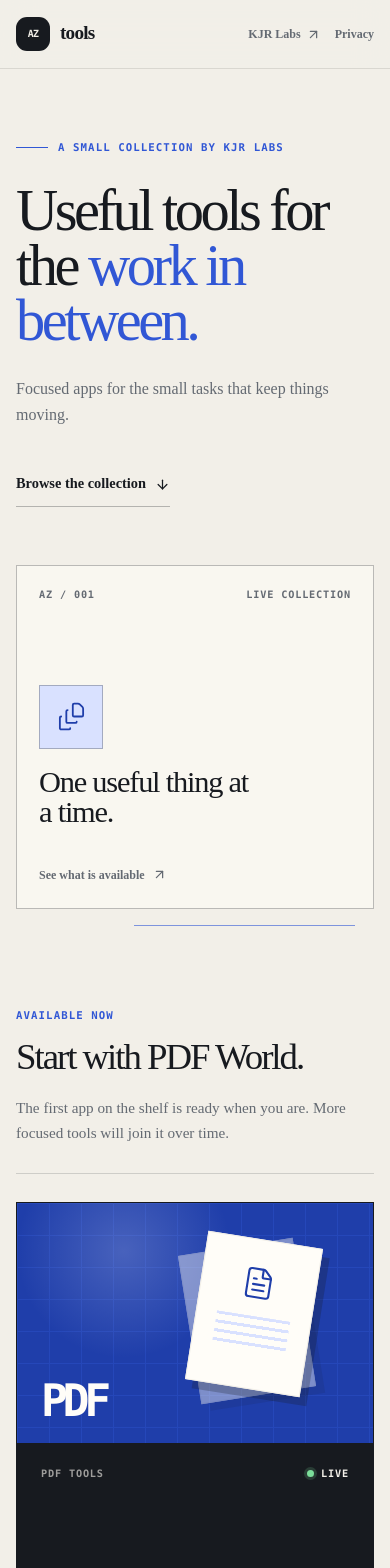
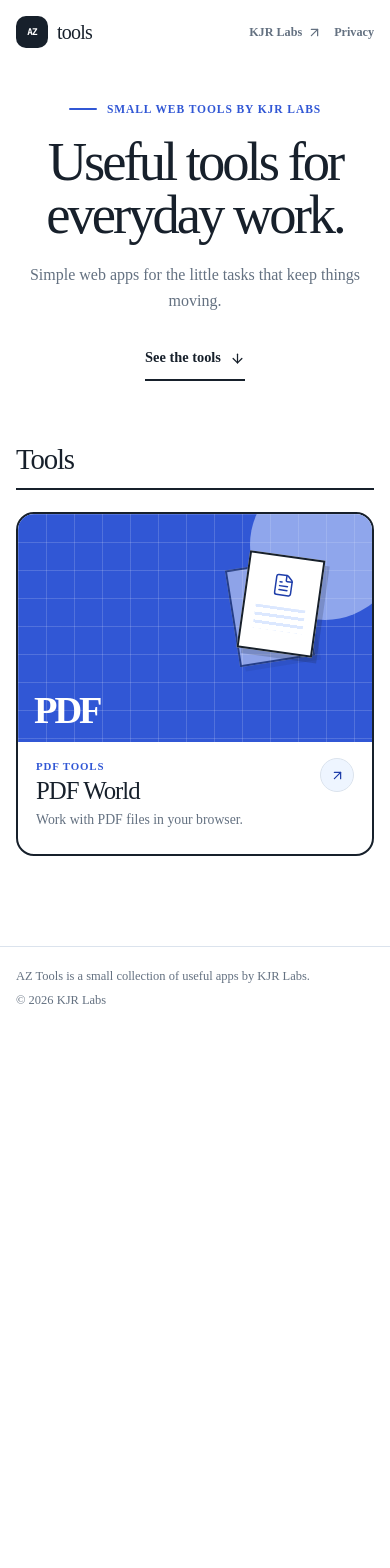
Before and after one commit to KshitijKoranne/aztools-next, a Next.js app: page / in a window 390 px wide. Shown: the top 1568 px of the page. After the commit the page ends 1034 px from the top, so only its background shows below. Built offline with nearby package versions, Linux system fonts and the light colour scheme.

Commit message:
Refine AZ Tools directory layout

```diff
--- a/src/app/globals.css
+++ b/src/app/globals.css
@@ -1,24 +1,29 @@
 :root {
-  --paper: #f2efe8;
-  --paper-deep: #e8e3d8;
-  --ink: #171a1f;
-  --muted: #646a72;
-  --line: rgba(23, 26, 31, 0.16);
-  --line-strong: rgba(23, 26, 31, 0.28);
+  --paper: #ffffff;
+  --surface: #f7faff;
+  --ink: #17202b;
+  --muted: #647181;
+  --line: #dbe3ed;
   --accent: #3157d5;
   --accent-deep: #1f3eaa;
-  --accent-soft: #d9e1ff;
-  --live: #7cdf9b;
-  --white: #fffdf8;
-  --display: var(--font-display), Georgia, serif;
-  --sans: var(--font-geist-sans), Arial, sans-serif;
+  --accent-soft: #dce8ff;
+  --accent-pale: #eef5ff;
+  --white: #ffffff;
+  --display: var(--font-display), Arial, sans-serif;
+  --sans: var(--font-sans), Arial, sans-serif;
   --mono: ui-monospace, SFMono-Regular, Menlo, Monaco, Consolas, monospace;
 }
 
-/* Hallmark · pre-emit critique: P5 H5 E4 S5 R5 V5 · theme: Cobalt Workbench */
+/* Hallmark · pre-emit critique: P5 H5 E5 S5 R5 V4 · theme: Simple Grid */
 
 * {
   box-sizing: border-box;
+}
+
+html,
+body {
+  min-width: 320px;
+  overflow-x: clip;
 }
 
 html {
@@ -27,9 +32,7 @@
 }
 
 body {
-  min-width: 320px;
   margin: 0;
-  overflow-x: clip;
   background: var(--paper);
   color: var(--ink);
   font-family: var(--sans);
@@ -57,7 +60,6 @@
 
 .site-page {
   min-height: 100svh;
-  overflow: clip;
 }
 
 .site-skip-link {
@@ -70,7 +72,7 @@
   background: var(--ink);
   color: var(--white);
   font-size: 0.8rem;
-  font-weight: 650;
+  font-weight: 700;
   transform: translateY(-160%);
   transition: transform 180ms ease;
 }
@@ -81,26 +83,21 @@
   outline-offset: 3px;
 }
 
-.site-header {
-  position: sticky;
-  z-index: 20;
-  top: 0;
-  background: color-mix(in srgb, var(--paper) 86%, transparent);
-  border-bottom: 1px solid color-mix(in srgb, var(--line) 70%, transparent);
-  backdrop-filter: blur(16px);
-}
-
 .site-header__inner,
 .landing-hero,
 .apps-section,
 .site-footer__inner {
-  width: min(1200px, calc(100% - 48px));
+  width: min(1040px, calc(100% - 48px));
   margin-inline: auto;
+}
+
+.site-header {
+  background: var(--paper);
 }
 
 .site-header__inner {
   display: flex;
-  min-height: 76px;
+  min-height: 68px;
   align-items: center;
   justify-content: space-between;
   gap: 24px;
@@ -109,23 +106,24 @@
 .site-wordmark {
   display: inline-flex;
   align-items: center;
-  gap: 10px;
+  gap: 9px;
   min-height: 44px;
-  font-size: 1.2rem;
-  font-weight: 650;
+  font-family: var(--display);
+  font-size: 1.25rem;
+  font-weight: 500;
   letter-spacing: -0.04em;
 }
 
 .site-wordmark__mark {
   display: grid;
-  width: 34px;
-  height: 34px;
+  width: 32px;
+  height: 32px;
   place-items: center;
-  border-radius: 11px;
+  border-radius: 10px;
   background: var(--ink);
   color: var(--paper);
   font-family: var(--mono);
-  font-size: 0.62rem;
+  font-size: 0.58rem;
   font-weight: 700;
   letter-spacing: -0.08em;
 }
@@ -137,10 +135,10 @@
 .site-nav {
   display: flex;
   align-items: center;
-  gap: 24px;
+  gap: 20px;
   color: var(--muted);
-  font-size: 0.82rem;
-  font-weight: 600;
+  font-size: 0.84rem;
+  font-weight: 700;
 }
 
 .site-nav a {
@@ -148,20 +146,18 @@
   min-height: 44px;
   align-items: center;
   gap: 5px;
+  white-space: nowrap;
   transition: color 180ms ease;
 }
 
 .site-nav a:hover,
-.site-nav a:focus-visible,
-.collection-note__link:hover,
-.collection-note__link:focus-visible {
+.site-nav a:focus-visible {
   color: var(--accent);
 }
 
 .site-nav svg,
 .text-link svg,
-.collection-note__link svg,
-.app-tile__cta svg {
+.app-tile__arrow svg {
   width: 15px;
   height: 15px;
   flex: 0 0 auto;
@@ -171,68 +167,62 @@
 .site-nav a:focus-visible,
 .text-link:focus-visible,
 .app-tile:focus-visible,
-.site-wordmark:focus-visible,
-.collection-note__link:focus-visible {
+.site-wordmark:focus-visible {
   outline: 3px solid var(--accent);
   outline-offset: 4px;
 }
 
 .landing-hero {
-  display: grid;
-  grid-template-columns: minmax(0, 1.25fr) minmax(280px, 0.75fr);
-  align-items: end;
-  gap: clamp(48px, 8vw, 132px);
-  min-height: 590px;
-  padding-top: clamp(84px, 12vw, 148px);
-  padding-bottom: clamp(96px, 13vw, 164px);
+  padding-top: clamp(44px, 7vw, 88px);
+  padding-bottom: clamp(56px, 8vw, 96px);
+  text-align: center;
 }
 
 .landing-hero__copy {
   max-width: 760px;
-  animation: rise-in 700ms cubic-bezier(0.2, 0.75, 0.25, 1) both;
+  margin-inline: auto;
+  animation: rise-in 600ms ease-out both;
 }
 
 .eyebrow {
   display: flex;
   align-items: center;
+  justify-content: center;
   gap: 10px;
   margin: 0;
   color: var(--accent);
-  font-family: var(--mono);
-  font-size: 0.67rem;
-  font-weight: 700;
-  letter-spacing: 0.1em;
+  font-size: 0.72rem;
+  font-weight: 800;
+  letter-spacing: 0.08em;
   line-height: 1.3;
   text-transform: uppercase;
 }
 
 .eyebrow__rule {
-  width: 32px;
-  height: 1px;
+  width: 28px;
+  height: 2px;
+  border-radius: 2px;
   background: currentColor;
 }
 
 .landing-hero h1 {
-  max-width: 780px;
-  margin: 28px 0 0;
+  max-width: 760px;
+  margin: 18px auto 0;
   font-family: var(--display);
-  font-size: clamp(3.3rem, 7.3vw, 6.55rem);
-  font-weight: 400;
-  letter-spacing: -0.06em;
-  line-height: 0.94;
+  font-size: clamp(3.1rem, 7.2vw, 5.9rem);
+  font-style: normal;
+  font-weight: 500;
+  letter-spacing: -0.055em;
+  line-height: 0.98;
   overflow-wrap: anywhere;
 }
 
-.landing-hero h1 span {
-  color: var(--accent);
-}
-
 .landing-hero__lede {
-  max-width: 38rem;
-  margin: 28px 0 0;
+  max-width: 34rem;
+  margin: 20px auto 0;
   color: var(--muted);
-  font-size: clamp(1rem, 1.6vw, 1.18rem);
-  line-height: 1.65;
+  font-size: clamp(1rem, 1.6vw, 1.12rem);
+  line-height: 1.6;
 }
 
 .text-link {
@@ -240,11 +230,10 @@
   min-height: 44px;
   align-items: center;
   gap: 9px;
-  margin-top: 34px;
-  border-bottom: 1px solid var(--line-strong);
-  color: var(--ink);
+  margin-top: 24px;
+  border-bottom: 2px solid var(--ink);
   font-size: 0.9rem;
-  font-weight: 700;
+  font-weight: 800;
   transition: border-color 180ms ease, color 180ms ease;
 }
 
@@ -259,295 +248,184 @@
   transform: translateY(3px);
 }
 
-.collection-note {
-  position: relative;
-  max-width: 360px;
-  justify-self: end;
-  padding: 22px;
-  border: 1px solid var(--line-strong);
-  background: color-mix(in srgb, var(--white) 54%, transparent);
-  animation: rise-in 700ms 120ms cubic-bezier(0.2, 0.75, 0.25, 1) both;
+.apps-section {
+  padding-bottom: clamp(90px, 12vw, 150px);
 }
 
-.collection-note::after {
-  position: absolute;
-  right: 18px;
-  bottom: -18px;
-  width: 62%;
-  height: 1px;
-  background: var(--accent);
-  content: "";
-  opacity: 0.6;
+.section-heading {
+  padding-bottom: 14px;
+  border-bottom: 2px solid var(--ink);
 }
 
-.collection-note__topline,
-.app-tile__meta {
-  display: flex;
-  align-items: center;
-  justify-content: space-between;
-  gap: 16px;
-  font-family: var(--mono);
-  font-size: 0.64rem;
-  font-weight: 700;
-  letter-spacing: 0.08em;
-  line-height: 1.3;
-  text-transform: uppercase;
-}
-
-.collection-note__topline {
-  color: var(--muted);
-}
-
-.collection-note__icon {
-  display: grid;
-  width: 64px;
-  height: 64px;
-  margin-top: 84px;
-  place-items: center;
-  border: 1px solid var(--line-strong);
-  background: var(--accent-soft);
-  color: var(--accent-deep);
-}
-
-.collection-note__icon svg {
-  width: 31px;
-  height: 31px;
-}
-
-.collection-note p {
-  max-width: 210px;
-  margin: 18px 0 34px;
+.section-heading h2 {
+  margin: 0;
   font-family: var(--display);
-  font-size: 1.9rem;
+  font-size: 1.8rem;
+  font-style: normal;
+  font-weight: 500;
   letter-spacing: -0.04em;
   line-height: 1;
 }
 
-.collection-note__link {
-  display: inline-flex;
-  align-items: center;
-  gap: 7px;
-  color: var(--muted);
-  font-size: 0.75rem;
-  font-weight: 650;
-}
-
-.apps-section {
-  padding-bottom: clamp(100px, 14vw, 180px);
-}
-
-.section-heading {
-  display: grid;
-  grid-template-columns: minmax(0, 1fr) minmax(260px, 0.7fr);
-  align-items: end;
-  gap: 32px;
-  padding-bottom: 28px;
-  border-bottom: 1px solid var(--line);
-}
-
-.section-heading h2 {
-  max-width: 28rem;
-  margin: 16px 0 0;
-  font-family: var(--display);
-  font-size: clamp(2.3rem, 4.5vw, 4.2rem);
-  font-weight: 400;
-  letter-spacing: -0.055em;
-  line-height: 0.98;
-}
-
-.section-heading > p {
-  max-width: 24rem;
-  margin: 0;
-  color: var(--muted);
-  font-size: 0.95rem;
-  line-height: 1.65;
-}
-
 .app-grid {
   display: grid;
-  grid-template-columns: minmax(0, 1fr);
-  max-width: 820px;
-  margin-top: 28px;
+  grid-template-columns: repeat(3, minmax(0, 1fr));
+  align-items: start;
+  gap: 20px;
+  margin-top: 22px;
 }
 
 .app-tile {
-  display: grid;
-  grid-template-columns: minmax(0, 0.78fr) minmax(0, 1.22fr);
-  min-height: 344px;
+  display: block;
+  width: 100%;
+  max-width: 340px;
   overflow: hidden;
-  border: 1px solid var(--ink);
-  background: var(--ink);
-  color: var(--paper);
-  transition: transform 220ms ease, box-shadow 220ms ease;
+  border: 2px solid var(--ink);
+  border-radius: 18px;
+  background: var(--white);
+  transition: transform 180ms ease, box-shadow 180ms ease;
 }
 
 .app-tile:hover {
-  transform: translateY(-5px);
-  box-shadow: 14px 18px 0 var(--accent-soft);
+  transform: translateY(-4px);
+  box-shadow: 6px 7px 0 var(--accent-soft);
 }
 
 .app-tile__visual {
   position: relative;
   display: flex;
-  min-height: 344px;
+  aspect-ratio: 1.55;
   align-items: flex-end;
   overflow: hidden;
-  padding: 24px;
-  background: var(--accent-deep);
+  padding: 16px;
+  background: var(--accent);
 }
 
-.app-tile__visual::before,
-.app-tile__visual::after {
+.app-tile__visual::before {
   position: absolute;
   inset: 0;
-  background-image: linear-gradient(var(--accent) 1px, transparent 1px), linear-gradient(90deg, var(--accent) 1px, transparent 1px);
-  background-size: 32px 32px;
+  background-image: linear-gradient(color-mix(in srgb, var(--white) 16%, transparent) 1px, transparent 1px), linear-gradient(90deg, color-mix(in srgb, var(--white) 16%, transparent) 1px, transparent 1px);
+  background-size: 28px 28px;
   content: "";
-  opacity: 0.36;
 }
 
 .app-tile__visual::after {
-  background: radial-gradient(circle at 30% 20%, var(--accent-soft), transparent 34%);
-  opacity: 0.22;
+  position: absolute;
+  top: -44px;
+  right: -28px;
+  width: 150px;
+  height: 150px;
+  border-radius: 50%;
+  background: var(--accent-soft);
+  content: "";
+  opacity: 0.55;
 }
 
 .app-tile__visual-label {
   position: relative;
   z-index: 1;
   color: var(--white);
-  font-family: var(--mono);
-  font-size: clamp(2.8rem, 6vw, 5.2rem);
-  font-weight: 700;
-  letter-spacing: -0.12em;
-  line-height: 0.8;
+  font-family: var(--display);
+  font-size: clamp(2.4rem, 5vw, 4rem);
+  font-weight: 600;
+  letter-spacing: -0.08em;
+  line-height: 0.78;
 }
 
 .app-tile__sheet {
   position: absolute;
   z-index: 2;
-  width: 116px;
-  height: 150px;
-  border: 1px solid var(--paper);
+  width: 76px;
+  height: 98px;
+  border: 2px solid var(--ink);
   background: var(--white);
-  box-shadow: 8px 8px 0 color-mix(in srgb, var(--ink) 24%, transparent);
-  transform: rotate(9deg);
+  box-shadow: 5px 5px 0 color-mix(in srgb, var(--ink) 18%, transparent);
+  transform: rotate(8deg);
 }
 
 .app-tile__sheet--back {
   top: 22%;
-  right: 17%;
-  opacity: 0.42;
+  right: 18%;
+  opacity: 0.45;
   transform: rotate(-9deg);
 }
 
 .app-tile__sheet--front {
-  top: 19%;
+  top: 18%;
   right: 15%;
   display: flex;
   flex-direction: column;
   align-items: center;
-  gap: 16px;
-  padding: 26px 16px;
+  gap: 10px;
+  padding: 16px 10px;
   color: var(--accent-deep);
 }
 
 .app-tile__sheet-icon {
-  width: 34px;
-  height: 34px;
+  width: 24px;
+  height: 24px;
 }
 
 .app-tile__sheet-lines {
-  width: 74px;
-  height: 32px;
-  background: repeating-linear-gradient(to bottom, var(--accent-soft) 0 3px, transparent 3px 9px);
+  width: 50px;
+  height: 24px;
+  background: repeating-linear-gradient(to bottom, var(--accent-soft) 0 3px, transparent 3px 8px);
 }
 
 .app-tile__body {
   display: flex;
-  flex-direction: column;
+  min-height: 112px;
   align-items: flex-start;
-  padding: clamp(24px, 4vw, 44px);
+  justify-content: space-between;
+  gap: 16px;
+  padding: 16px 18px 18px;
 }
 
-.app-tile__meta {
-  width: 100%;
-  color: color-mix(in srgb, var(--paper) 62%, transparent);
-}
-
-.app-tile__status {
-  display: inline-flex;
-  align-items: center;
-  gap: 7px;
-  color: var(--paper);
-}
-
-.app-tile__status-dot {
-  width: 7px;
-  height: 7px;
-  border-radius: 50%;
-  background: var(--live);
-  box-shadow: 0 0 0 3px color-mix(in srgb, var(--live) 18%, transparent);
+.app-tile__category {
+  margin: 0 0 4px;
+  color: var(--accent);
+  font-size: 0.68rem;
+  font-weight: 800;
+  letter-spacing: 0.08em;
+  text-transform: uppercase;
 }
 
 .app-tile h3 {
-  margin: auto 0 10px;
+  margin: 0;
   font-family: var(--display);
-  font-size: clamp(2.6rem, 5vw, 4.6rem);
-  font-weight: 400;
-  letter-spacing: -0.06em;
-  line-height: 0.94;
+  font-size: 1.55rem;
+  font-style: normal;
+  font-weight: 500;
+  letter-spacing: -0.04em;
+  line-height: 1;
 }
 
-.app-tile p {
-  max-width: 22rem;
-  margin: 0;
-  color: color-mix(in srgb, var(--paper) 72%, transparent);
-  font-size: 1rem;
-  line-height: 1.6;
+.app-tile__description {
+  max-width: 16rem;
+  margin: 7px 0 0;
+  color: var(--muted);
+  font-size: 0.86rem;
+  line-height: 1.45;
 }
 
-.app-tile__cta {
-  display: inline-flex;
-  min-height: 44px;
-  align-items: center;
-  gap: 9px;
-  margin-top: 30px;
-  border-bottom: 1px solid color-mix(in srgb, var(--paper) 45%, transparent);
-  color: var(--paper);
-  font-size: 0.87rem;
-  font-weight: 700;
-  transition: color 180ms ease, border-color 180ms ease;
+.app-tile__arrow {
+  display: grid;
+  width: 34px;
+  height: 34px;
+  flex: 0 0 auto;
+  place-items: center;
+  border: 1px solid var(--line);
+  border-radius: 50%;
+  background: var(--accent-pale);
+  color: var(--accent-deep);
+  transition: background 180ms ease, color 180ms ease, transform 180ms ease;
 }
 
-.app-tile:hover .app-tile__cta,
-.app-tile:focus-visible .app-tile__cta {
-  border-color: var(--accent-soft);
-  color: var(--accent-soft);
-}
-
-.app-tile:hover .app-tile__cta svg,
-.app-tile:focus-visible .app-tile__cta svg {
-  transform: translate(3px, -3px);
-}
-
-.future-note {
-  display: flex;
-  align-items: center;
-  gap: 12px;
-  margin: 26px 0 0;
-  color: var(--muted);
-  font-size: 0.86rem;
-}
-
-.future-note span {
-  display: grid;
-  width: 24px;
-  height: 24px;
-  place-items: center;
-  border: 1px dashed var(--line-strong);
-  color: var(--accent);
-  font-family: var(--mono);
-  font-size: 0.8rem;
+.app-tile:hover .app-tile__arrow,
+.app-tile:focus-visible .app-tile__arrow {
+  background: var(--accent);
+  color: var(--white);
+  transform: translate(2px, -2px);
 }
 
 .site-footer {
@@ -558,10 +436,10 @@
   display: flex;
   justify-content: space-between;
   gap: 24px;
-  padding-top: 22px;
-  padding-bottom: 26px;
+  padding-top: 20px;
+  padding-bottom: 24px;
   color: var(--muted);
-  font-size: 0.76rem;
+  font-size: 0.78rem;
 }
 
 .site-footer p {
@@ -571,7 +449,7 @@
 @keyframes rise-in {
   from {
     opacity: 0;
-    transform: translateY(16px);
+    transform: translateY(12px);
   }
   to {
     opacity: 1;
@@ -579,20 +457,22 @@
   }
 }
 
-.policy-page {
+.policy-page,
+.not-found-page {
   width: min(760px, calc(100% - 48px));
   margin-inline: auto;
-  padding-top: clamp(72px, 10vw, 120px);
+  padding-top: clamp(64px, 9vw, 112px);
   padding-bottom: clamp(90px, 12vw, 150px);
 }
 
 .policy-page h1,
 .not-found-page h1 {
-  margin: 20px 0 16px;
+  margin: 18px 0 14px;
   font-family: var(--display);
-  font-size: clamp(3rem, 7vw, 5.4rem);
-  font-weight: 400;
-  letter-spacing: -0.06em;
+  font-size: clamp(3rem, 7vw, 5rem);
+  font-style: normal;
+  font-weight: 500;
+  letter-spacing: -0.055em;
   line-height: 0.96;
   overflow-wrap: anywhere;
 }
@@ -607,16 +487,16 @@
 
 .policy-page__updated {
   color: var(--muted);
-  font-family: var(--mono);
-  font-size: 0.7rem;
+  font-size: 0.72rem;
+  font-weight: 700;
   letter-spacing: 0.08em;
   text-transform: uppercase;
 }
 
 .policy-page section {
-  padding-top: 42px;
+  padding-top: 36px;
   border-top: 1px solid var(--line);
-  margin-top: 42px;
+  margin-top: 36px;
 }
 
 .policy-page h2 {
@@ -638,88 +518,54 @@
 }
 
 .not-found-page {
-  width: min(760px, calc(100% - 48px));
   min-height: 68svh;
-  margin-inline: auto;
-  padding-top: clamp(100px, 14vw, 180px);
 }
 
-@media (max-width: 780px) {
-  .landing-hero {
-    grid-template-columns: minmax(0, 1fr);
-    align-items: start;
-    gap: 58px;
-    min-height: 0;
-  }
-
-  .collection-note {
-    width: min(100%, 390px);
-    justify-self: start;
-  }
-
-  .section-heading {
-    grid-template-columns: minmax(0, 1fr);
-    gap: 20px;
-  }
-
-  .app-tile {
-    grid-template-columns: minmax(0, 0.9fr) minmax(0, 1.1fr);
+@media (max-width: 760px) {
+  .app-grid {
+    grid-template-columns: repeat(2, minmax(0, 1fr));
   }
 }
 
-@media (max-width: 560px) {
+@media (max-width: 520px) {
   .site-header__inner,
   .landing-hero,
   .apps-section,
   .site-footer__inner,
   .policy-page,
   .not-found-page {
-    width: min(100% - 32px, 1200px);
+    width: min(100% - 32px, 1040px);
   }
 
   .site-header__inner {
-    min-height: 68px;
+    min-height: 64px;
   }
 
   .site-nav {
-    gap: 14px;
-    font-size: 0.75rem;
+    gap: 12px;
+    font-size: 0.76rem;
   }
 
   .landing-hero {
-    padding-top: 72px;
-    padding-bottom: 100px;
+    padding-top: 38px;
+    padding-bottom: 64px;
   }
 
   .landing-hero h1 {
-    font-size: clamp(3rem, 15vw, 4.5rem);
+    font-size: clamp(2.8rem, 14vw, 4.2rem);
+  }
+
+  .app-grid {
+    grid-template-columns: minmax(0, 1fr);
   }
 
   .app-tile {
-    grid-template-columns: minmax(0, 1fr);
-  }
-
-  .app-tile__visual {
-    min-height: 240px;
-  }
-
-  .app-tile__sheet--back {
-    top: 18%;
-    right: 19%;
-  }
-
-  .app-tile__sheet--front {
-    top: 15%;
-    right: 17%;
-  }
-
-  .app-tile__body {
-    min-height: 330px;
+    max-width: none;
   }
 
   .site-footer__inner {
     flex-direction: column;
-    gap: 6px;
+    gap: 5px;
   }
 }
 
--- a/src/app/layout.tsx
+++ b/src/app/layout.tsx
@@ -1,19 +1,20 @@
 import type { Metadata, Viewport } from "next";
-import { Geist, Instrument_Serif } from "next/font/google";
+import { Fredoka, Nunito } from "next/font/google";
 
 import "./globals.css";
 
 import { publisherName, siteName, siteUrl } from "@/lib/seo";
 
-const geistSans = Geist({
-  variable: "--font-geist-sans",
+const nunito = Nunito({
+  variable: "--font-sans",
   subsets: ["latin"],
+  weight: ["400", "500", "600", "700", "800"],
 });
 
-const instrumentSerif = Instrument_Serif({
+const fredoka = Fredoka({
   variable: "--font-display",
   subsets: ["latin"],
-  weight: "400",
+  weight: ["400", "500", "600", "700"],
 });
 
 export const metadata: Metadata = {
@@ -77,7 +78,7 @@
 }: Readonly<{ children: React.ReactNode }>) {
   return (
     <html lang="en">
-      <body className={`${geistSans.variable} ${instrumentSerif.variable}`}>
+      <body className={`${nunito.variable} ${fredoka.variable}`}>
         {children}
       </body>
     </html>
--- a/src/app/page.tsx
+++ b/src/app/page.tsx
@@ -1,4 +1,4 @@
-import { ArrowDown, ArrowUpRight, FileStack } from "lucide-react";
+import { ArrowDown } from "lucide-react";
 
 import { AppTile } from "@/components/app-tile";
 import { SiteShell } from "@/components/site-shell";
@@ -24,45 +24,24 @@
           <div className="landing-hero__copy">
             <p className="eyebrow">
               <span className="eyebrow__rule" aria-hidden="true" />
-              A small collection by KJR Labs
+              Small web tools by KJR Labs
             </p>
             <h1 id="page-title">
-              Useful tools for the <span>work in between.</span>
+              Useful tools for everyday work.
             </h1>
             <p className="landing-hero__lede">
-              Focused apps for the small tasks that keep things moving.
+              Simple web apps for the little tasks that keep things moving.
             </p>
             <a className="text-link" href="#apps">
-              Browse the collection
+              See the tools
               <ArrowDown aria-hidden="true" />
             </a>
           </div>
-
-          <aside className="collection-note" aria-label="AZ Tools collection note">
-            <div className="collection-note__topline">
-              <span>AZ / 001</span>
-              <span>Live collection</span>
-            </div>
-            <div className="collection-note__icon" aria-hidden="true">
-              <FileStack strokeWidth={1.4} />
-            </div>
-            <p>One useful thing at a time.</p>
-            <a className="collection-note__link" href="#apps">
-              See what is available
-              <ArrowUpRight aria-hidden="true" />
-            </a>
-          </aside>
         </section>
 
         <section className="apps-section" id="apps" aria-labelledby="apps-title">
           <div className="section-heading">
-            <div>
-              <p className="eyebrow">Available now</p>
-              <h2 id="apps-title">Start with PDF World.</h2>
-            </div>
-            <p>
-              The first app on the shelf is ready when you are. More focused tools will join it over time.
-            </p>
+            <h2 id="apps-title">Tools</h2>
           </div>
 
           <div className="app-grid">
@@ -70,11 +49,6 @@
               <AppTile key={app.id} app={app} />
             ))}
           </div>
-
-          <p className="future-note">
-            <span aria-hidden="true">+</span>
-            More tools will join this shelf over time.
-          </p>
         </section>
       </main>
     </SiteShell>
--- a/src/components/app-tile.tsx
+++ b/src/components/app-tile.tsx
@@ -22,17 +22,12 @@
       </div>
 
       <div className="app-tile__body">
-        <div className="app-tile__meta">
-          <span>{app.category}</span>
-          <span className="app-tile__status">
-            <span className="app-tile__status-dot" aria-hidden="true" />
-            {app.status}
-          </span>
+        <div>
+          <p className="app-tile__category">{app.category}</p>
+          <h3>{app.name}</h3>
+          <p className="app-tile__description">{app.description}</p>
         </div>
-        <h3>{app.name}</h3>
-        <p>{app.description}</p>
-        <span className="app-tile__cta">
-          Open {app.name}
+        <span className="app-tile__arrow" aria-hidden="true">
           <ArrowUpRight aria-hidden="true" />
         </span>
       </div>
```
